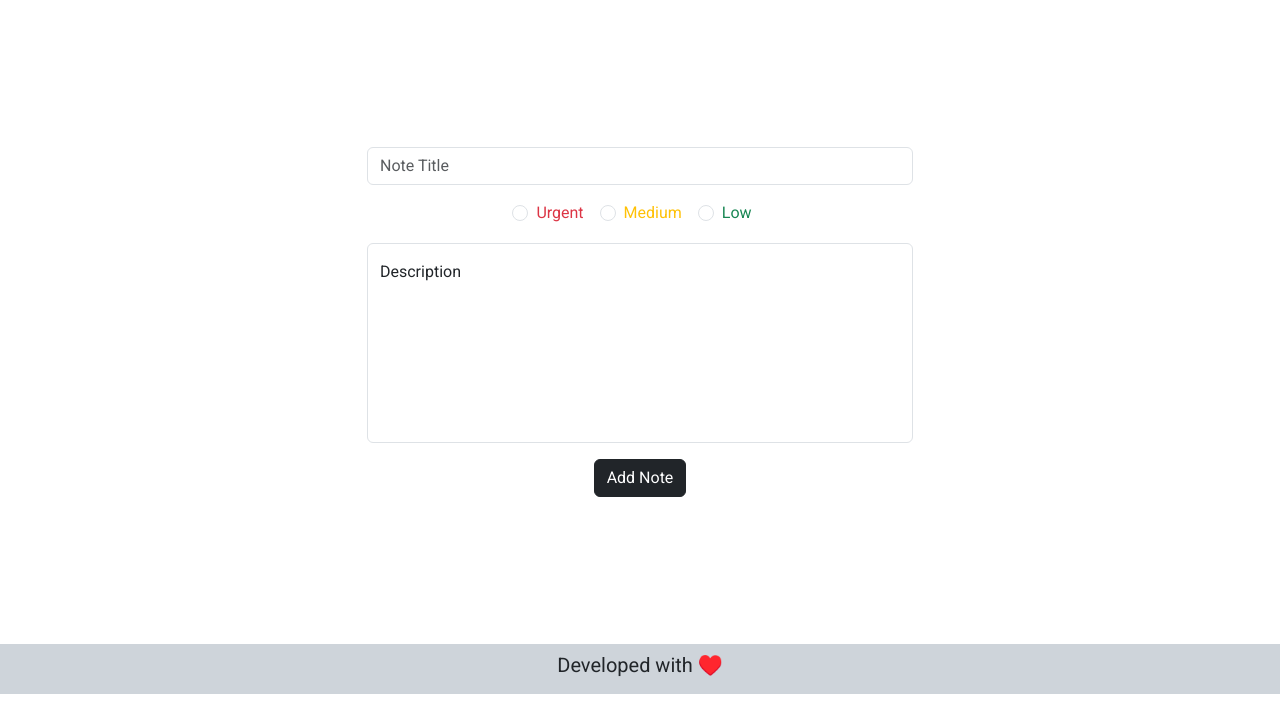
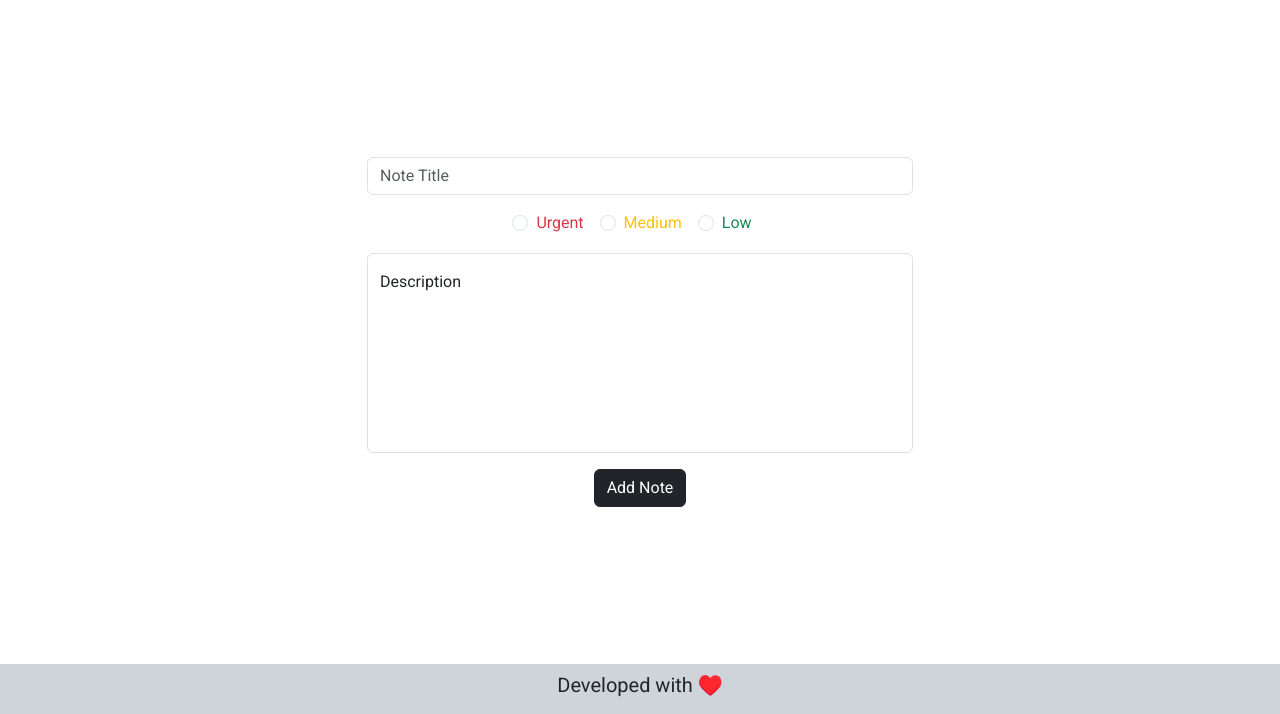
Before and after one commit to Mazin-Fouad/noteium, a PHP site: page /insert.php in a window 1280 px wide. Shown: the part 86-800 px from the top of the page. Run offline with PHP 8.4, Linux system fonts and the light colour scheme; data that the repository does not hold is empty.

Commit message:
height in note insert page modified

```diff
--- a/form.php
+++ b/form.php
@@ -2,7 +2,7 @@
 
 echo '
 <div class="container">
-    <div class="row justify-content-center align-items-center" style="min-height: calc(100vh - 156px);">
+    <div class="row justify-content-center align-items-center" style="min-height: calc(100vh - 136px);">
         <div class="col-12 col-sm-10 col-md-8 col-lg-6">
             <form action="notes.php" method="post">
                 <div class="input-group flex-nowrap mb-3">
```
